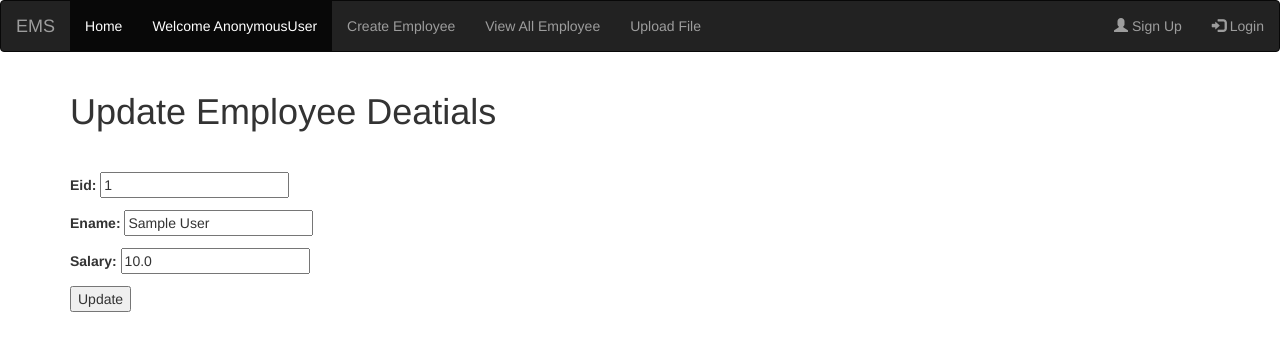
After one commit to Nitingour/Django-AuthModule-with-FileUpload, a Django app: page /update/1 in a window 1280 px wide. The commit adds this page. Shown: the top 351 px of the page. Run offline with Django 3.2, Linux system fonts and the light colour scheme; tables that the repository leaves empty hold one stand-in row (values such as "Sample post"); some libraries are stand-ins or nearby versions.

Commit message:
'update'

```diff
--- a/HolidayProject/urls.py
+++ b/HolidayProject/urls.py
@@ -28,5 +28,7 @@ urlpatterns = [
     path('signup/',views.signup),
     path('upload/',views.upload),
     path('delete/<id>',views.deleteEmp),
+    path('update/<id>',views.updateEmp),
+
 ]
 urlpatterns += static(settings.MEDIA_URL, document_root=settings.MEDIA_ROOT)
--- a/HotelApp/views.py
+++ b/HotelApp/views.py
@@ -63,3 +63,14 @@ def deleteEmp(request,id):
     emplist=Employee.objects.all()
     mydict={'emplist':emplist,'msg':'Data Deleted'}
     return render(request,"HotelApp/home.html",context=mydict)
+
+def updateEmp(request,id):
+    emp=Employee.objects.get(id=id)
+    if(request.method=='GET'):
+        return render(request,'HotelApp/updateEmpform.html',context={'emp':emp})
+    if(request.method=='POST'):
+        emp=EmployeeForm(request.POST,instance=emp)
+        emp.save()
+        emplist=Employee.objects.all()
+        mydict={'emplist':emplist,'msg':'Data Updated'}
+        return render(request,"HotelApp/home.html",context=mydict)
--- a/templates/HotelApp/home.html
+++ b/templates/HotelApp/home.html
@@ -21,6 +21,8 @@
     <td>{{emp.eid}}</td>
     <td>{{emp.ename}}</td>
     <td>{{emp.salary}}</td>
+    <td><a href="/update/{{emp.id}}" class="glyphicon glyphicon-edit" ></a></td>
+
     <td><a href="/delete/{{emp.id}}" class="glyphicon glyphicon-remove" onclick="return confirm('Do you realy want to delete?')"></a></td>
 
   </tr>
--- /dev/null
+++ b/templates/HotelApp/updateEmpform.html
@@ -0,0 +1,25 @@
+
+
+
+{%extends 'HotelApp/base.html'%}
+
+{%block parent_block%}
+
+<h1>Update Employee Deatials</h1>
+{%if msg%}
+<div class="alert alert-success alert-dismissible">
+  <a href="#" class="close" data-dismiss="alert" aria-label="close">&times;</a>
+  <strong>{{msg}}</strong>
+</div>
+{%endif%}
+
+<form  method="POST">
+<p><label for="id_eid"></label> <input type="hidden" value={{emp.id}} name="eid" required id="id_eid"></p>
+<p><label for="id_eid">Eid:</label> <input type="number" value='{{emp.eid}}' name="eid" required id="id_eid"></p>
+<p><label for="id_ename">Ename:</label> <input type="text" value='{{emp.ename}}' name="ename" maxlength="30" required id="id_ename"></p>
+<p><label for="id_salary">Salary:</label> <input type="number" value={{emp.salary}} name="salary" step="any" required id="id_salary"></p>
+   <input type="submit" value="Update" onclick="return confirm('update???')" />
+{%csrf_token%}
+
+</form>
+{%endblock%}
```
